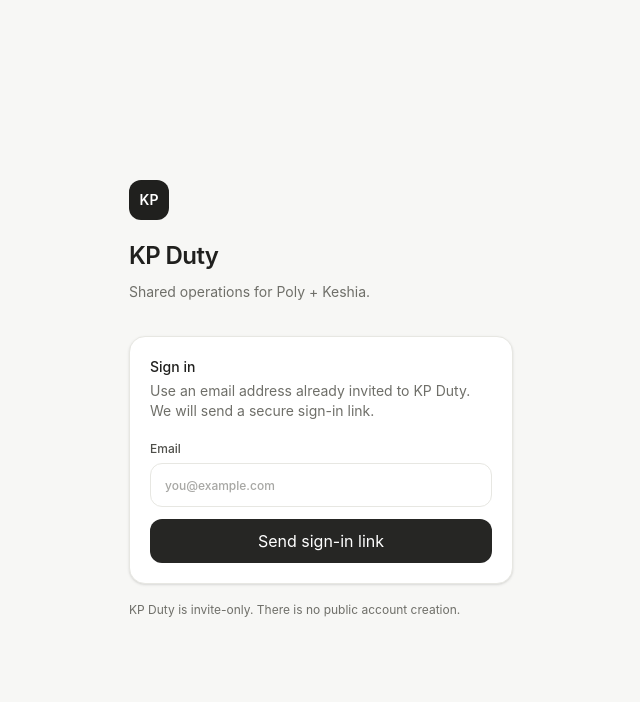
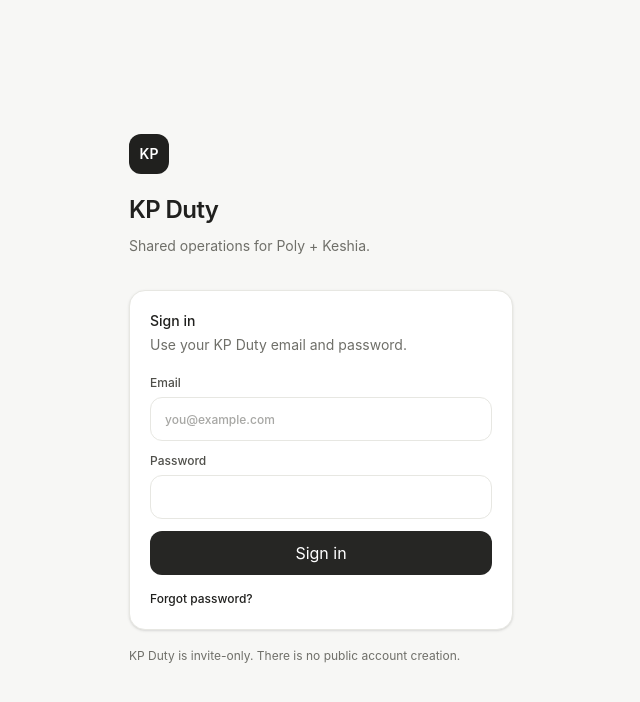
Before and after one commit to Poly-G/KP-Duty, a Next.js app: page /login in a window 1280 px wide. Shown: the top 702 px of the page, without its empty margins (319-959 px from the left). Built offline with nearby package versions, Linux system fonts and the light colour scheme.

Commit message:
Replace magic-link login UI with password login

```diff
--- a/src/app/(auth)/login/page.tsx
+++ b/src/app/(auth)/login/page.tsx
@@ -1,8 +1,8 @@
-import { requestMagicLink } from "@/app/actions/auth";
+import Link from "next/link";
+import { signInWithPassword } from "@/app/actions/auth";
 
 type LoginPageProps = {
   searchParams: Promise<{
-    sent?: string;
     error?: string;
   }>;
 };
@@ -26,15 +26,8 @@ export default async function LoginPage({ searchParams }: LoginPageProps) {
         <div className="rounded-2xl border border-[var(--border)] bg-[var(--surface)] p-5 shadow-sm">
           <h2 className="text-sm font-medium">Sign in</h2>
           <p className="mt-1 text-sm leading-5 text-[var(--muted)]">
-            Use an email address already invited to KP Duty. We will send a
-            secure sign-in link.
+            Use your KP Duty email and password.
           </p>
-
-          {params.sent ? (
-            <div className="mt-5 rounded-xl bg-emerald-50 px-4 py-3 text-sm text-emerald-800">
-              Check your email for the KP Duty sign-in link.
-            </div>
-          ) : null}
 
           {params.error ? (
             <div className="mt-5 rounded-xl bg-red-50 px-4 py-3 text-sm text-red-800">
@@ -42,7 +35,7 @@ export default async function LoginPage({ searchParams }: LoginPageProps) {
             </div>
           ) : null}
 
-          <form action={requestMagicLink} className="mt-5 space-y-3">
+          <form action={signInWithPassword} className="mt-5 space-y-3">
             <label className="block text-xs font-medium text-[var(--muted-strong)]">
               Email
               <input
@@ -54,13 +47,32 @@ export default async function LoginPage({ searchParams }: LoginPageProps) {
                 className="mt-1.5 h-11 w-full rounded-xl border border-[var(--border)] bg-white px-3.5 text-sm outline-none transition focus:border-[var(--focus)] focus:ring-2 focus:ring-orange-100"
               />
             </label>
+
+            <label className="block text-xs font-medium text-[var(--muted-strong)]">
+              Password
+              <input
+                required
+                type="password"
+                name="password"
+                autoComplete="current-password"
+                className="mt-1.5 h-11 w-full rounded-xl border border-[var(--border)] bg-white px-3.5 text-sm outline-none transition focus:border-[var(--focus)] focus:ring-2 focus:ring-orange-100"
+              />
+            </label>
+
             <button
               type="submit"
               className="h-11 w-full rounded-xl bg-[var(--accent)] px-4 text-sm font-medium text-[var(--accent-foreground)] transition hover:opacity-90"
             >
-              Send sign-in link
+              Sign in
             </button>
           </form>
+
+          <Link
+            href="/forgot-password"
+            className="mt-4 inline-block text-xs font-medium text-[var(--muted-strong)] underline underline-offset-4"
+          >
+            Forgot password?
+          </Link>
         </div>
 
         <p className="mt-4 text-xs leading-5 text-[var(--muted)]">
```
